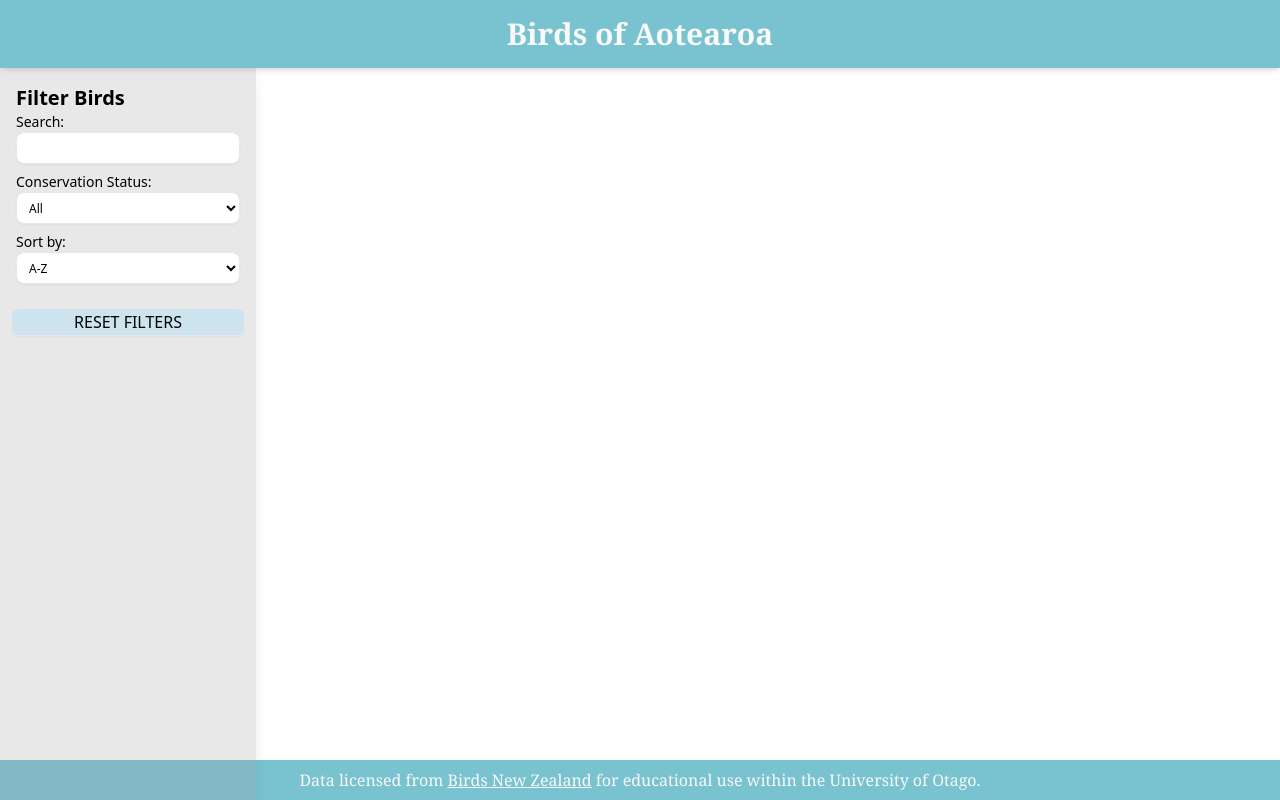
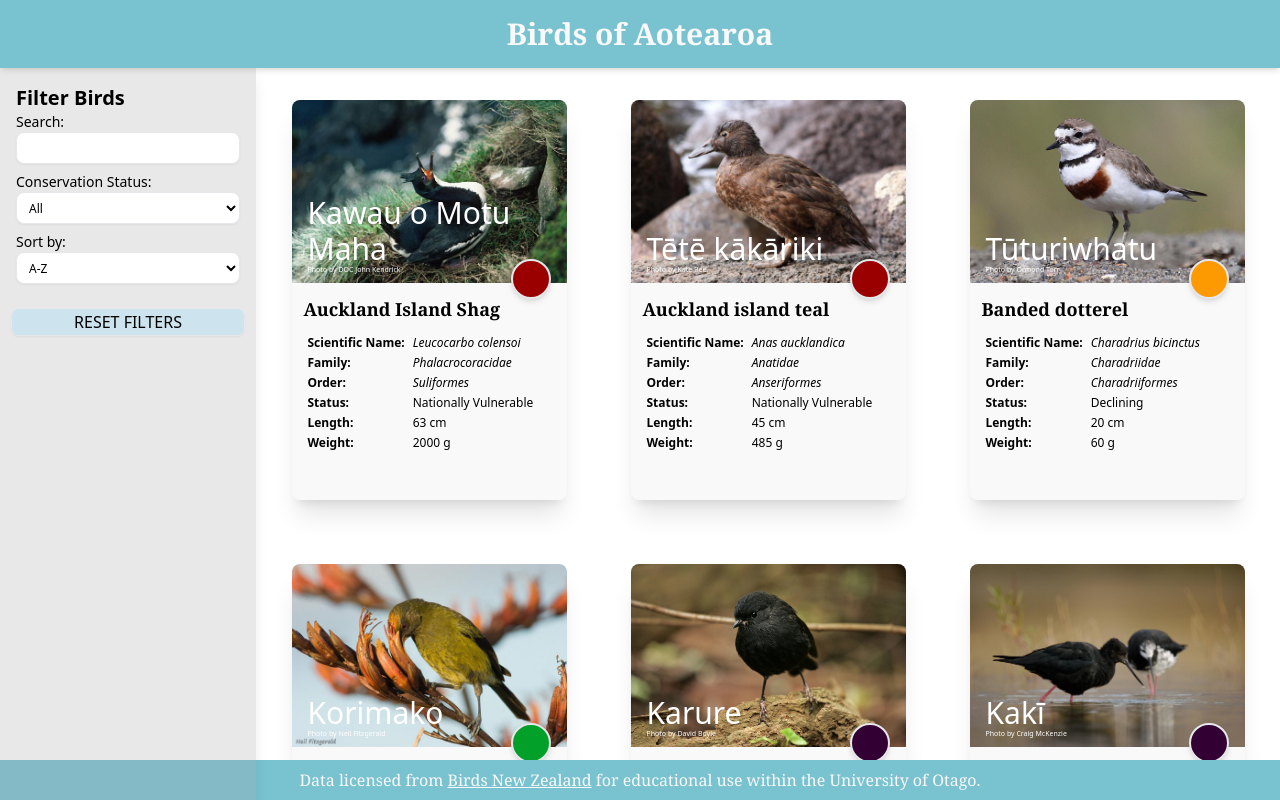
Before and after one commit to jayteylee/Birds_of_Aotearoa_front-end, a React (Create React App) app: page / in a window 1280 px wide. Built offline with nearby package versions, Linux system fonts and the light colour scheme.

Commit message:
colours for conservation status implemented

```diff
--- a/public/index.html
+++ b/public/index.html
@@ -24,7 +24,7 @@
       work correctly both with client-side routing and a non-root public URL.
       Learn how to configure a non-root public URL by running `npm run build`.
     -->
-    <title>React App</title>
+    <title>Birds of Aotearoa</title>
   </head>
   <body>
     <noscript>You need to enable JavaScript to run this app.</noscript>
--- a/src/App.jsx
+++ b/src/App.jsx
@@ -22,16 +22,14 @@ function App() {
       }
     )
       .then(response => {
-        console.log(response)
         if (!response.ok) {
           console.error(response.status);
         }
         return response.json();
       })
       .then(data => {
-        console.log(data);
         setBirdData(data);
-        setFilteredList(data);
+        setFilteredList(sortBirds(selectedSort, data));
       });
   };
 
@@ -43,6 +41,7 @@ function App() {
     let filteredBirds = filterByStatus(selectedStatus, birdData);
     filteredBirds = filterBySearch(searchField, filteredBirds);
     filteredBirds = sortBirds(selectedSort, filteredBirds);
+    console.log(filteredBirds);
     setFilteredList(filteredBirds);
   }, [selectedStatus, searchField, selectedSort, birdData])
 
@@ -59,36 +58,30 @@ function App() {
     return birds;
   }
 
+  //Comparer Function
+  // return function(a, b) {
+  //     if (a[prop] > b[prop]) {
+  //         return 1;
+  //     } else if (a[prop] < b[prop]) {
+  //         return -1;
+  //     }
+  //     return 0;
+  // }
+
+
   const sortBirds = (sort, birds) => {
-  //   return birds.filter(
-  //     (bird) => {
-  //       return (
-  //         bird
-  //           .english_name
-  //           .toLowerCase()
-  //           .includes(searchField.toLowerCase()) ||
-  //         bird
-  //           .primary_name
-  //           .toLowerCase()
-  //           .includes(searchField.toLowerCase().normalize("NFC")) ||
-  //         bird
-  //           .scientific_name
-  //           .toLowerCase()
-  //           .includes(searchField.toLowerCase()) ||
-  //         bird
-  //           .family
-  //           .toLowerCase()
-  //           .includes(searchField.toLowerCase()) ||
-  //         bird
-  //           .order
-  //           .toLowerCase()
-  //           .includes(searchField.toLowerCase())
-  //       );
-  //     }
-  //   )
-   }
+    if (sort === "alphabetical" && birds) {
+      return birds.sort((a, b) => {
+        if (a.english_name > b.english_name) { return 1; }
+        if (a.english_name < b.english_name) { return -1; }
+        return 0;
+      });
+    }
+    return birds;
+  }
 
-     // const filterBySort = (filteredData) => {
+
+  // const filterBySort = (filteredData) => {
   //   if(!selectedSort) {
   //     return filteredData;
   //   }
--- a/src/card.jsx
+++ b/src/card.jsx
@@ -1,14 +1,50 @@
 function Card(props) {
   const bird = props.bird;
+  // if(bird.status === "Not Threatened"){
+  //   const colour = "#02a028"
+  // }else if(bird.status ==="Naturally Uncommon"){
+  //   const colour = "#649a31"
+  // }else{
+  //   const colour = "#649a31"
+  // }
+
+
+  const getStatusBgColour = (status) => {
+    switch (status) {
+      case "Not Threatened":
+        return 'bg-not-threatened';
+      case "Naturally Uncommon":
+        return 'bg-naturally-uncommon';
+      case "Relict":
+        return 'bg-relict';
+      case "Recovering":
+        return 'bg-recovering';
+      case "Declining":
+        return 'bg-declining';
+      case "Nationally Increasing":
+        return 'bg-nationally-increasing';
+      case "Nationally Vulnerable":
+        return 'bg-nationally-vulnerable';
+      case "Nationally Endangered":
+        return 'bg-nationally-endangered';
+      case "Nationally Critical":
+        return 'bg-nationally-critical';
+      case "Data Deficient":
+        return 'bg-data-deficient';
+      default:
+        return '';
+    }
+  }
+
   return (
     <div className='flex flex-col relative bg-boa-white w-[275px] h-[400px] m-8 shadow-xl rounded-lg overflow-hidden'>
       <div className='w-full h-[183px]'>
       <div className="relative w-full h-full">
-        <img className="w-full h-full object-cover" src={bird.photo.source} alt="test photo"/>
+        <img className="w-full h-full object-cover" src={bird.photo.source} alt="a native bird"/>
 
         <p className="absolute text-3xl py-4 px-4 bottom-0 left-0 text-white">{bird.primary_name}</p>
         <p className="absolute text-[7px] py-2 px-4 bottom-0 left-0 text-white">Photo by {bird.photo.credit}</p>
-        <div className="-bottom-4 right-4 absolute rounded-full bg-status-colour border-2 shadow-md w-10 h-10"></div>
+        <div className={`-bottom-4 right-4 absolute rounded-full border-2 ${getStatusBgColour(bird.status)} shadow-md w-10 h-10`}></div>
         </div>
       </div>
       <h2 className='text-lg text-left pr-2 pl-3 py-3 font-serif font-extrabold'>
--- a/tailwind.config.js
+++ b/tailwind.config.js
@@ -14,7 +14,15 @@ module.exports = {
         'boa-sand': '#ebcbae',
         'boa-brown': '#8f8787',
         'boa-dark-teal': '#53a8b6',
-        'status-colour': '#53a8b6',
+        'not-threatened': '#02a028',
+        'naturally-uncommon': '#649a31',
+        'relict': '#99cb68',
+        'recovering': '#fecc33',
+        'declining': '#fe9a01',
+        'nationally-increasing': '#c26967',
+        'nationally-vulnerable': '#9b0000',
+        'nationally-endangered': '#660032',
+        'nationally-critical': '#320033',
       },
     },
   },
```
